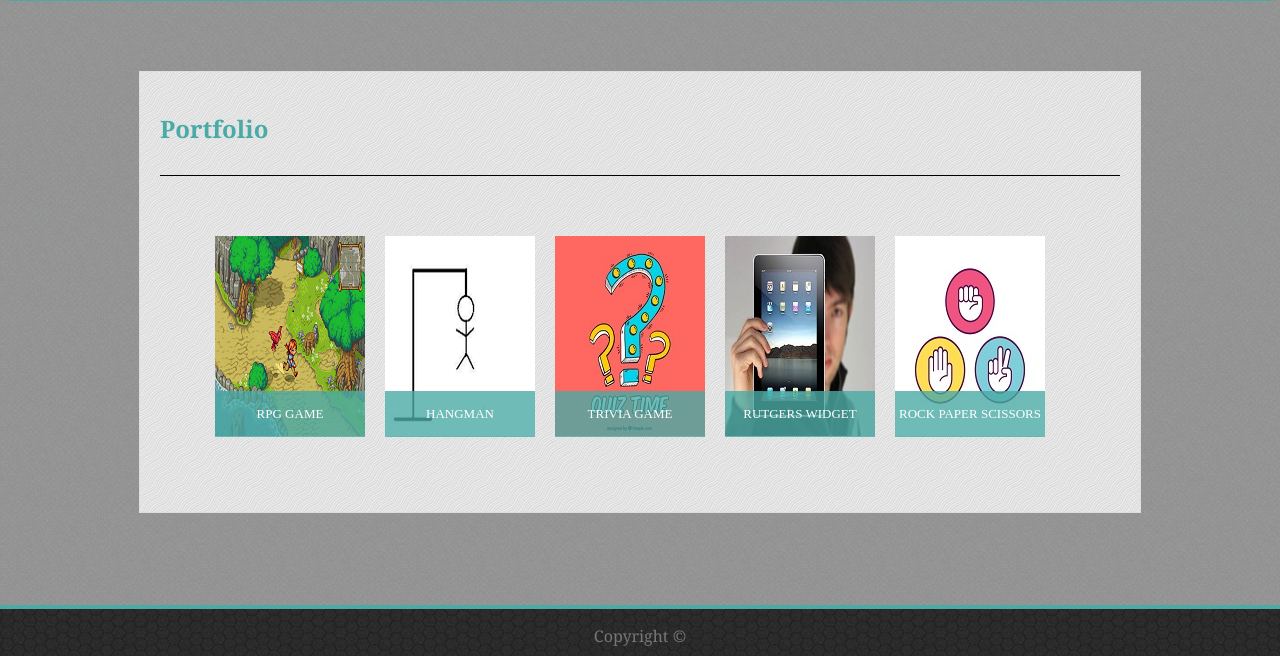
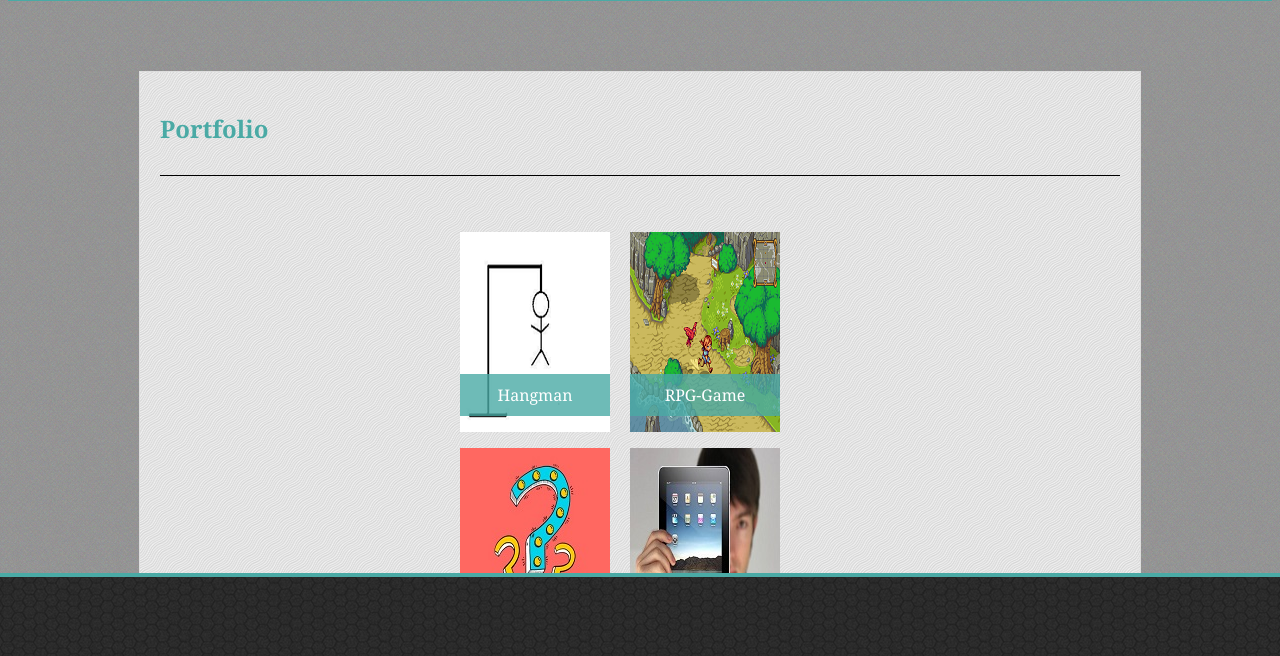
Before and after one commit to Bcalderon400/Basic-Portfolio, a plain HTML site: page portfolio.html in a window 1280 px wide. Shown: the part 137-793 px from the top of the page. Drawn offline with Linux system fonts and the light colour scheme.

Commit message:
initial files

```diff
--- a/assests/css/style.css
+++ b/assests/css/style.css
@@ -40,7 +40,7 @@ body{
 .about{
     padding: 20px;
     background-image: url("../images/diagonal_waves.png");
-    margin: 70px auto;
+    margin: 20px auto;
     width: 960px;
     height: 400px;
     border: 1px solid #dddddd;
@@ -106,30 +106,3 @@ input[type=text], select {
     padding: 20px;
     color: #777777
   }
-
-  /***Portfolio***
- .hang{
-     font-family: 'Georgia', Times, Times New Roman, serif;
-     position: relative;
- }
- .block{
-     position: absolute;
-     background-color: #4aaaa5;
-     color: #ffffff;
-     text-align: center;
-     padding: 0 35px;
-     top: 160px;
-     background: rgba(74, 170, 165, 0.8);
- }**/
- #RPG-Game{
-     background-image: url("../images/rpg.png");
-     width: 150px;
-     height: 200px;
-     float: right;
- }
- .pg{
-    background: rgba(74, 170, 165, 0.8);
-    text-align: center;
-    text-transform: uppercase;
-    padding-bottom: 20px;
- }
--- a/assests/css/style2.css
+++ b/assests/css/style2.css
@@ -44,7 +44,7 @@ body{
     background-image: url("../images/diagonal_waves.png");
     margin: 70px auto;
     width: 960px;
-    height: 400px;
+    height: 800px;
     border: 1px solid #dddddd;
 }
 h2{
@@ -53,14 +53,10 @@ h2{
     border-bottom: 1px solid black;
     padding-bottom: 30px;
 }
-.projects{
-    margin: 60px 55px;
-}
 #RPG-Game, #Hangman, #trivia, #widget, #rock{
     margin-right: 20px;
     width: 150px;
     height: 200px;
-    float: left;
 }
 #RPG-Game{
     background-image: url("../images/rpg.png");
@@ -80,17 +76,24 @@ h2{
 .pg{
    background: rgba(74, 170, 165, 0.8);
    text-align: center;
-   text-transform: uppercase;
-   padding: 15px 0;
+   padding: 10px 0;
    color: #ffffff;
    top: 142px;
    position: relative;
-   font-size: 13px;
+   font-size: 16px;
+   font-family: 'Georgia', Times, Times New Roman, serif;
 }
-
-
+.container{
+    margin: 40px 300px;
+}
+.col1{
+    float: left;
+}
+.col2{
+    float: left;
+}
 /**footer**/
-footer{
+.foot{
     background-image: url("../images/dark-honeycomb.png");
     position: fixed;
     left: 0;
@@ -100,4 +103,5 @@ footer{
     font-family: 'Georgia', Times, Times New Roman, serif;
     border-top: 4px solid #4aaaa5;
     color: #777777;
+    padding: 35px 0;
 }
--- a/portfolio.html
+++ b/portfolio.html
@@ -1,5 +1,6 @@
 <!DOCTYPE html>
 <html lang="en">
+
 <head>
     <meta charset="UTF-8">
     <meta name="viewport" content="width=device-width, initial-scale=1.0">
@@ -30,26 +31,32 @@
         <section>
             <h2>Portfolio</h2>
 
-            <div class="projects">
+            <div class="container">
 
-                <div id="RPG-Game">
-                    <p class="pg">RPG Game</p>
-                </div>
-
+                <div class="col1">
                     <div id="Hangman">
                         <p class="pg">Hangman</p>
                     </div>
-
                     <div id="trivia">
                         <p class="pg">Trivia Game</p>
                     </div>
-
-                 <div id="widget">
-                         <p class="pg">Rutgers Widget</p>
+                    <div id="rock">
+                        <p class="pg">Rock Paper Scissors</p>
                     </div>
 
-                <div id="rock">
-                        <p class="pg">Rock Paper Scissors</p>
+                </div>
+
+                <div class="col2">
+                    <div id="RPG-Game">
+                        <p class="pg">RPG-Game</p>
+                    </div>
+                    <div id="widget">
+                        <p class="pg">Rutgers Info Widget</p>
+                    </div>
+                </div>
+
+            </div>
+
     </div>
 
     </div>
@@ -59,8 +66,9 @@
 
 </body>
 <footer>
-
-            <p>Copyright &copy;</p>
+    <div class="foot">
+        <p></p>
+    </div>
 </footer>
 
 
```
Also changed, not shown: index.html (+7 -3 lines). Lines whose indentation alone changed are shown as unchanged.
